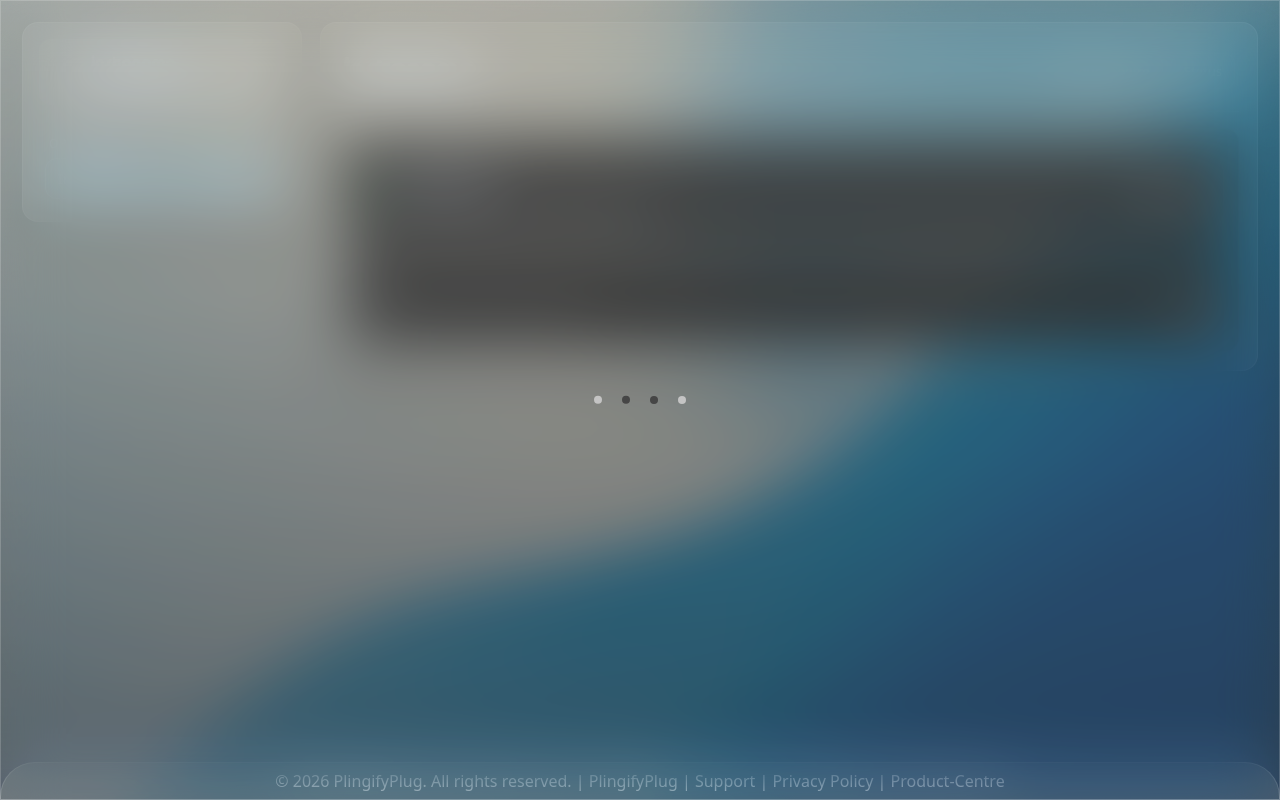
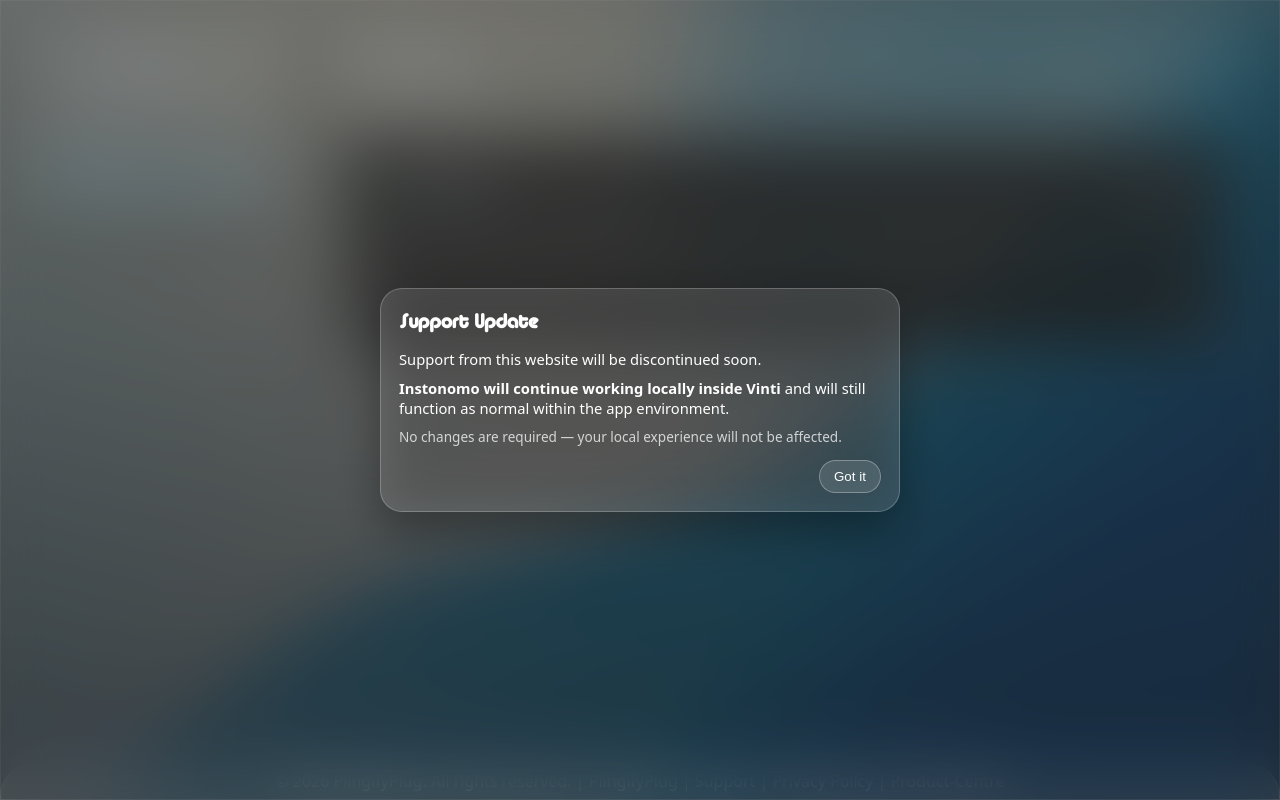
Before and after one commit to BackupPASS/Instonomo, a plain HTML site: page index.html in a window 1280 px wide. Shown: the top 800 px of the page. Drawn offline with Linux system fonts and the light colour scheme; no server answers; grey boxes are pictures that could not be loaded.

Commit message:
Update styles.css

```diff
--- a/styles.css
+++ b/styles.css
@@ -908,3 +908,142 @@
 body.vinti-embed #instonomoai { display: none !important; }
 
 body.vinti-embed .col-12 { margin: 0 !important; }
+
+.glass-popup{
+  position: fixed;
+  inset: 0;
+  display: none;
+  justify-content: center;
+  align-items: center;
+  background: rgba(0,0,0,0.35);
+  backdrop-filter: blur(18px);
+  -webkit-backdrop-filter: blur(18px);
+  z-index: 9999;
+}
+
+.glass-card{
+  width: min(520px, 92vw);
+  border-radius: 22px;
+  padding: 18px;
+  background: rgba(255,255,255,0.14);
+  border: 1px solid rgba(255,255,255,0.22);
+  backdrop-filter: blur(26px) saturate(180%);
+  -webkit-backdrop-filter: blur(26px) saturate(180%);
+  box-shadow: 0 18px 45px rgba(0,0,0,0.35);
+  color: #fff;
+  animation: popIn .18s ease-out;
+}
+
+.glass-header h2{
+  margin: 0 0 10px 0;
+  font-size: 20px;
+  font-family: 'Alba', system-ui;
+}
+
+.glass-body p{
+  margin: 8px 0;
+  font-size: 0.92rem;
+  line-height: 1.4;
+}
+
+.glass-body .muted{
+  opacity: 0.75;
+  font-size: 0.85rem;
+}
+
+.glass-footer{
+  display: flex;
+  justify-content: flex-end;
+  margin-top: 14px;
+}
+
+.glass-footer button{
+  padding: 8px 14px;
+  border-radius: 999px;
+  border: 1px solid rgba(255,255,255,0.3);
+  background: rgba(255,255,255,0.12);
+  color: white;
+  cursor: pointer;
+  transition: 0.15s ease;
+}
+
+.glass-footer button:hover{
+  transform: translateY(-1px);
+  background: rgba(255,255,255,0.18);
+}
+
+@keyframes popIn{
+  from{ transform: scale(0.96); opacity: 0; }
+  to{ transform: scale(1); opacity: 1; }
+}
+
+button, .btn, .icon-btn {
+  transition: transform 0.12s ease, box-shadow 0.12s ease, filter 0.12s ease;
+  will-change: transform;
+}
+
+button:active, .btn:active, .icon-btn:active {
+  transform: scale(0.94);
+  filter: brightness(0.95);
+}
+
+button:hover, .btn:hover, .icon-btn:hover {
+  transform: translateY(-2px);
+}
+
+button:active:hover,
+.btn:active:hover,
+.icon-btn:active:hover {
+  transform: scale(0.94);
+}
+
+.ripple {
+  position: relative;
+  overflow: hidden;
+}
+
+.ripple-effect {
+  position: absolute;
+  border-radius: 50%;
+  transform: scale(0);
+  animation: rippleAnim 500ms ease-out;
+  background: rgba(255,255,255,0.35);
+  pointer-events: none;
+}
+
+@keyframes rippleAnim {
+  to {
+    transform: scale(4);
+    opacity: 0;
+  }
+}
+
+#mic-button.listening {
+  transform: scale(1.1);
+  box-shadow: 0 0 14px rgba(34,197,94,0.9);
+  animation: pulseMic 1.2s infinite;
+}
+
+@keyframes pulseMic {
+  0% { box-shadow: 0 0 0 0 rgba(34,197,94,0.6); }
+  70% { box-shadow: 0 0 0 10px rgba(34,197,94,0); }
+  100% { box-shadow: 0 0 0 0 rgba(34,197,94,0); }
+}
+
+#mute-button.muted {
+  transform: scale(0.98);
+  opacity: 0.85;
+}
+
+#clear-chatbot-btn:active {
+  transform: rotate(-8deg) scale(0.92);
+}
+
+.nav-btn,
+.nav-btn:active,
+.nav-btn:hover {
+  transform: none !important;
+  animation: none !important;
+  filter: none !important;
+  box-shadow: none !important;
+}
```
